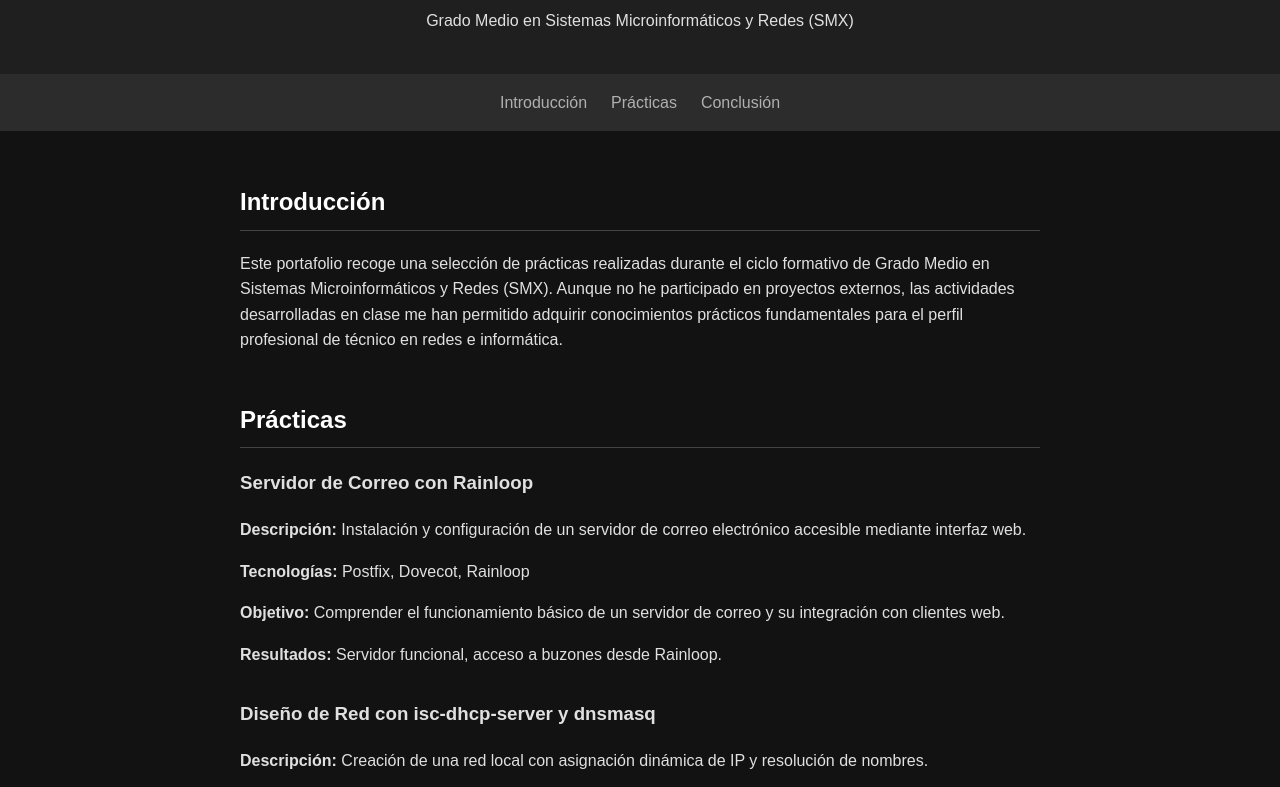
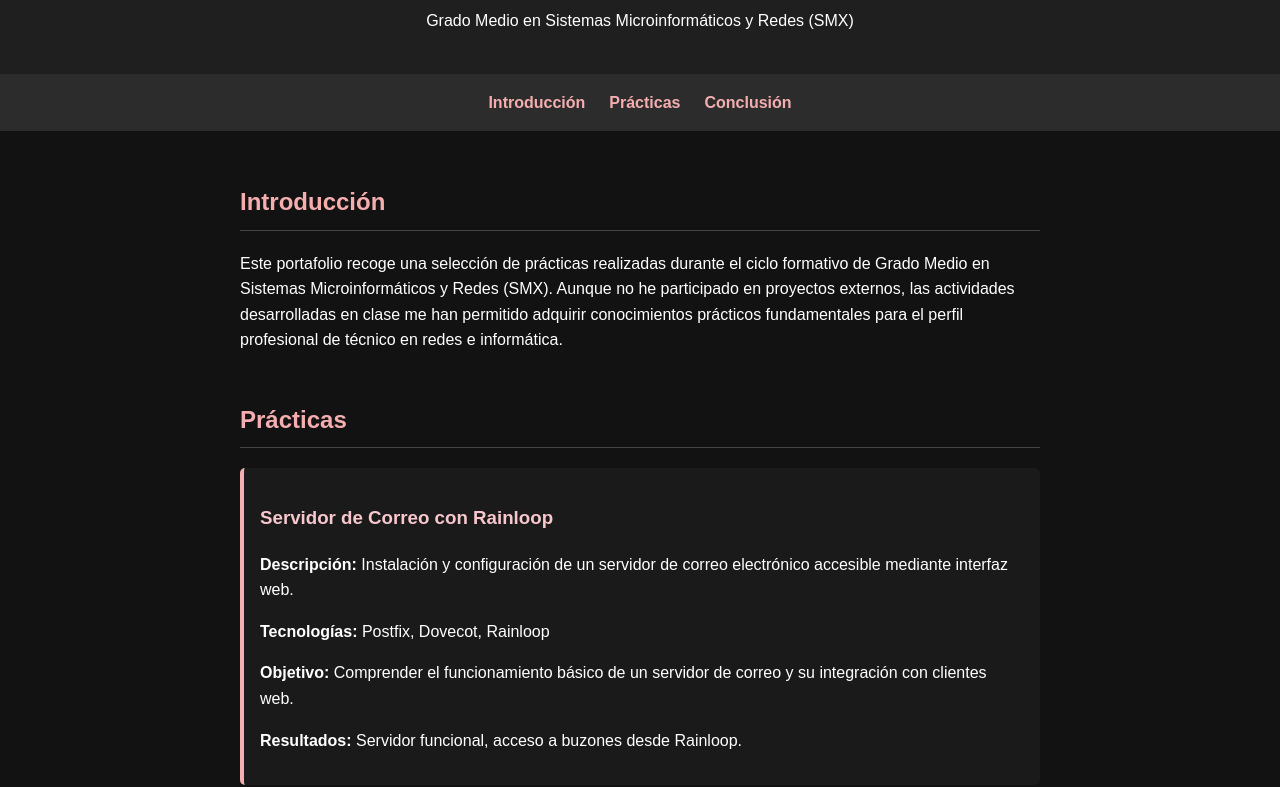
Before and after one commit to sunsett-21/portafolio-smx, a plain HTML site: page index.html in a window 1280 px wide. Shown: the part 83-870 px from the top of the page. Drawn offline with Linux system fonts and the light colour scheme.

Commit message:
Update index.html

```diff
--- a/index.html
+++ b/index.html
@@ -5,16 +5,25 @@
   <meta name="viewport" content="width=device-width, initial-scale=1.0" />
   <title>Portafolio – SMX</title>
   <style>
+    :root {
+      --fondo-principal: #121212;
+      --fondo-secundario: #1f1f1f;
+      --fondo-nav: #2c2c2c;
+      --texto-principal: #ffffff;
+      --texto-secundario: #f5aeb0; /* Rosa pastel */
+      --borde: #444;
+    }
+
     body {
       margin: 0;
       font-family: Arial, sans-serif;
-      background-color: #121212;
-      color: #e0e0e0;
+      background-color: var(--fondo-principal);
+      color: var(--texto-principal);
       line-height: 1.6;
     }
 
     header {
-      background-color: #1f1f1f;
+      background-color: var(--fondo-secundario);
       padding: 1.5rem;
       text-align: center;
     }
@@ -22,19 +31,22 @@
     header h1 {
       margin: 0;
       font-size: 2rem;
+      color: var(--texto-secundario);
     }
 
     nav {
       display: flex;
       justify-content: center;
       gap: 1.5rem;
-      background-color: #2c2c2c;
+      background-color: var(--fondo-nav);
       padding: 1rem 0;
     }
 
     nav a {
-      color: #b0b0b0;
+      color: var(--texto-secundario);
       text-decoration: none;
+      font-weight: bold;
+      transition: color 0.3s ease;
     }
 
     nav a:hover {
@@ -52,20 +64,28 @@
     }
 
     h2 {
-      color: #ffffff;
-      border-bottom: 1px solid #444;
+      color: var(--texto-secundario);
+      border-bottom: 1px solid var(--borde);
       padding-bottom: 0.5rem;
+    }
+
+    h3 {
+      color: #f8c7cc; /* tono más claro de rosa pastel */
     }
 
     .practica {
       margin-bottom: 2rem;
+      padding: 1rem;
+      background-color: #1a1a1a;
+      border-left: 4px solid #f5aeb0;
+      border-radius: 5px;
     }
 
     footer {
       text-align: center;
       padding: 1rem;
-      background-color: #1f1f1f;
-      color: #777;
+      background-color: var(--fondo-secundario);
+      color: #999;
       font-size: 0.9rem;
     }
   </style>
@@ -139,7 +159,7 @@
   </main>
 
   <footer>
-    &copy; 2025 [Tu Nombre] – Portafolio SMX
+    &copy; 2025 Heber Rudecindo – Portafolio SMX
   </footer>
 </body>
 </html>
```
